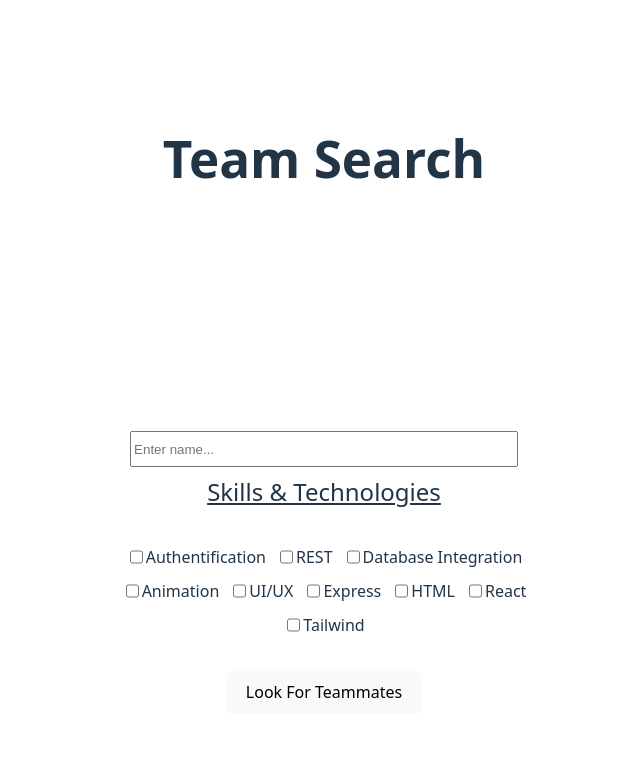
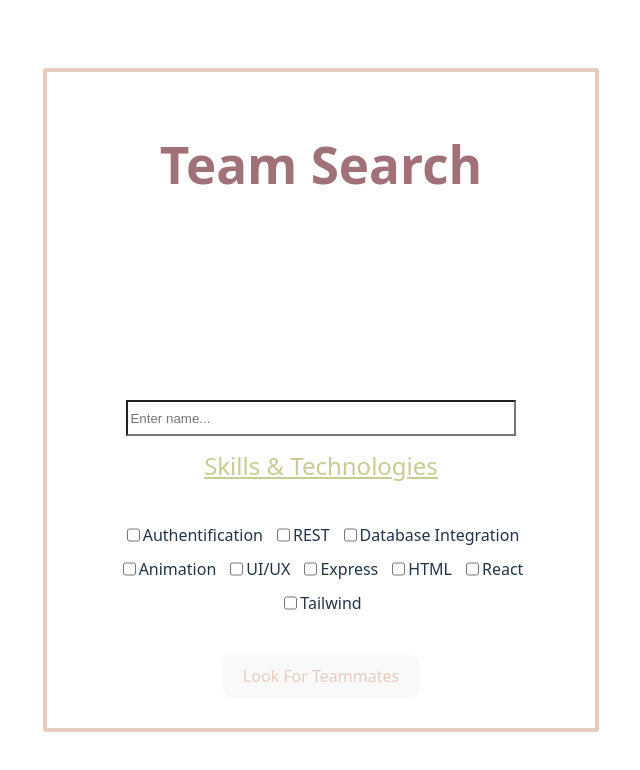
Before and after one commit to ChristianMu1/hackathon_project, a React (Vite) app: page / in a window 1280 px wide. Shown: the top 770 px of the page, without its empty margins (319-959 px from the left). Built offline with nearby package versions, Linux system fonts and the light colour scheme.

Commit message:
Css changes

```diff
--- a/src/App.css
+++ b/src/App.css
@@ -4,21 +4,38 @@
   padding: 2rem;
   text-align: center;
 }
+main {
+  display: flex;
+  align-items: center;
+  justify-content: center;
+}
 
 form {
-  border: 3px solid white;
-  padding: 10%;
+  border-radius: 3px;
+  border: 4px solid #E6CCBE;
+  padding: 5%;
   display: flex;
   flex-direction: column;
   align-items: center;
   position: relative;
   width: 80%;
   max-width: 600px;
-  gap: 10px;
+  gap: 15px;
+}
+form h1{
+  color : #A07178;
+}
+form input{
+  background-color: white;
+  color : black;
 }
 form img {
   width: 40%;
   aspect-ratio: 1/1;
+  margin-top: -10%;
+}
+form button {
+  color : #E6CCBE;
 }
 .name-container {
   display: flex;
@@ -34,6 +51,7 @@ form img {
 
 .descriptors-name {
   font-size: 1.5em;
+  color : #C8CC92;
 }
 .descriptors-container {
   display: flex;
```
